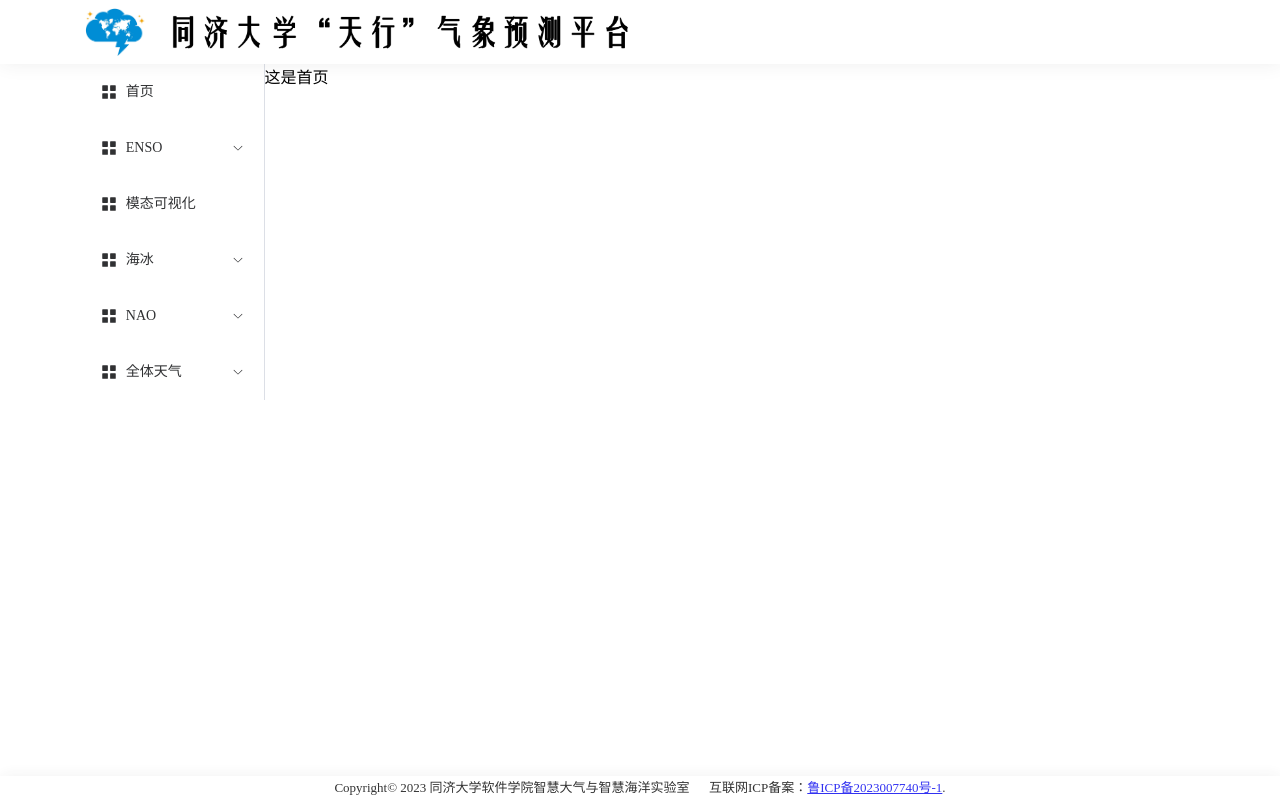
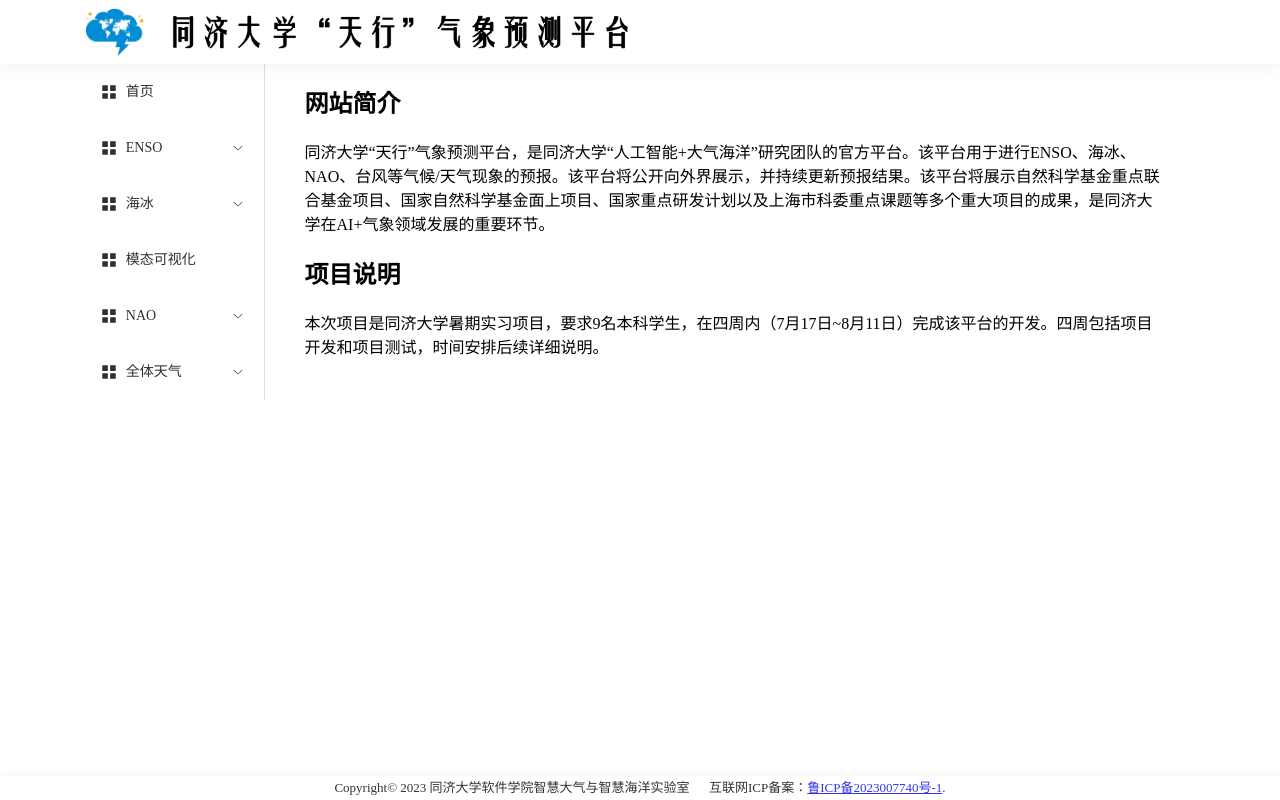
Before and after one commit to FXsGithub/TianXing-Frontend, a Vue app: page / in a window 1280 px wide. Built offline with nearby package versions, Linux system fonts and the light colour scheme.

Commit message:
增加了五个预测结果、预测检验对应的页面

```diff
--- a/src/App.vue
+++ b/src/App.vue
@@ -4,8 +4,10 @@
 import { ref } from 'vue'
 // 在这里引入组件
 import MainPage from './components/MainPage/MainPage.vue'
-import ForecastExamination from "./components/ENSO/ForecastExamination.vue";
-import ForecastResult from "./components/ENSO/ForecastResult.vue";
+import ENSOForecastExamination from "./components/ENSO/ForecastExamination.vue";
+import ENSOForecastResult from "./components/ENSO/ForecastResult.vue";
+import SeaIceForecastExamination from "./components/SeaIce/ForecastExamination.vue";
+import SeaIceForecastResult from "./components/SeaIce/ForecastResult.vue";
 import {
   Document,
   Menu as IconMenu,
@@ -69,12 +71,7 @@
 
 
                 </el-sub-menu>
-                <el-menu-item index="模态可视化">
-                  <el-icon>
-                    <icon-menu/>
-                  </el-icon>
-                  <span>模态可视化</span>
-                </el-menu-item>
+
 
                 <el-sub-menu index="3">
                   <template #title>
@@ -84,11 +81,20 @@
                     <span>海冰</span>
                   </template>
 
-                  <el-menu-item index="3-1">预测结果</el-menu-item>
-                  <el-menu-item index="3-2">预测检验</el-menu-item>
+                  <el-menu-item index="海冰预测结果">预测结果</el-menu-item>
+                  <el-menu-item index="海冰预测检验">预测检验</el-menu-item>
 
 
                 </el-sub-menu>
+
+                <el-menu-item index="模态可视化">
+                  <el-icon>
+                    <icon-menu/>
+                  </el-icon>
+                  <span>模态可视化</span>
+                </el-menu-item>
+
+
 
                 <el-sub-menu index="4">
                   <template #title>
@@ -121,8 +127,10 @@
             </el-col>
             <el-col :span="20" class="page-content">
               <div v-if="currentPage=='首页'"><main-page></main-page></div>
-              <div v-if="currentPage=='ENSO预测结果'"><ForecastResult></ForecastResult></div>
-              <div v-if="currentPage=='ENSO预测检验'"><ForecastExamination></ForecastExamination></div>
+              <div v-if="currentPage=='ENSO预测结果'"><ENSOForecastResult></ENSOForecastResult></div>
+              <div v-if="currentPage=='ENSO预测检验'"><ENSOForecastExamination></ENSOForecastExamination></div>
+              <div v-if="currentPage=='海冰预测结果'"><SeaIceForecastResult></SeaIceForecastResult></div>
+              <div v-if="currentPage=='海冰预测检验'"><SeaIceForecastExamination></SeaIceForecastExamination></div>
             </el-col>
           </el-row>
         </el-scrollbar>
--- a/src/components/ENSO/ForecastExamination.vue
+++ b/src/components/ENSO/ForecastExamination.vue
@@ -3,7 +3,11 @@
 </script>
 
 <template>
-  预报检验
+  <div class="pageContent">
+    <h1>
+      ENSO预报检验
+    </h1>
+  </div>
 </template>
 
 <style scoped lang="scss">
--- a/src/components/MainPage/MainPage.vue
+++ b/src/components/MainPage/MainPage.vue
@@ -3,8 +3,24 @@
 </script>
 
 <template>
+  <div class="pageContent">
+    <h1>
+      网站简介
+    </h1>
 
-  这是首页
+    <p>
+      同济大学“天行”气象预测平台，是同济大学“人工智能+大气海洋”研究团队的官方平台。该平台用于进行ENSO、海冰、NAO、台风等气候/天气现象的预报。该平台将公开向外界展示，并持续更新预报结果。该平台将展示自然科学基金重点联合基金项目、国家自然科学基金面上项目、国家重点研发计划以及上海市科委重点课题等多个重大项目的成果，是同济大学在AI+气象领域发展的重要环节。
+    </p>
+
+
+    <h1>
+      项目说明
+    </h1>
+    <p>
+      本次项目是同济大学暑期实习项目，要求9名本科学生，在四周内（7月17日~8月11日）完成该平台的开发。四周包括项目开发和项目测试，时间安排后续详细说明。
+    </p>
+  </div>
+
 </template>
 
 <style scoped lang="scss">
--- /dev/null
+++ b/src/components/SeaIce/ForecastExamination.vue
@@ -0,0 +1,16 @@
+<script setup>
+
+</script>
+
+<template>
+  <div class="pageContent">
+    <h1>
+      海冰预测检验
+    </h1>
+  </div>
+
+</template>
+
+<style scoped lang="scss">
+
+</style>
--- /dev/null
+++ b/src/components/SeaIce/ForecastResult.vue
@@ -0,0 +1,15 @@
+<script setup>
+
+</script>
+
+<template>
+  <div class="pageContent">
+    <h1>
+      海冰预测结果
+    </h1>
+  </div>
+</template>
+
+<style scoped lang="scss">
+
+</style>
--- a/src/style.scss
+++ b/src/style.scss
@@ -1,3 +1,7 @@
 body{
   margin: 0;
 }
+
+.page-content{
+  padding:0 40px 0 40px;
+}
```
